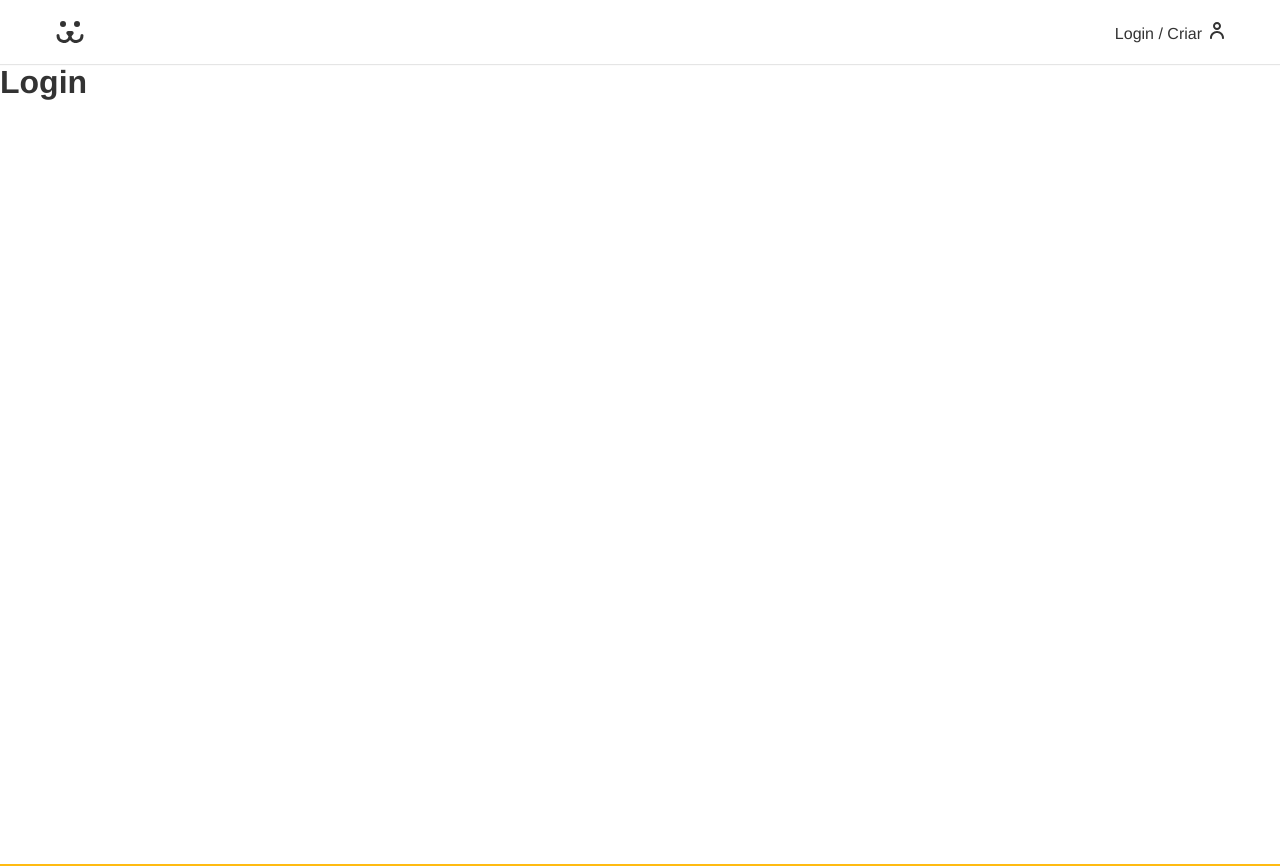
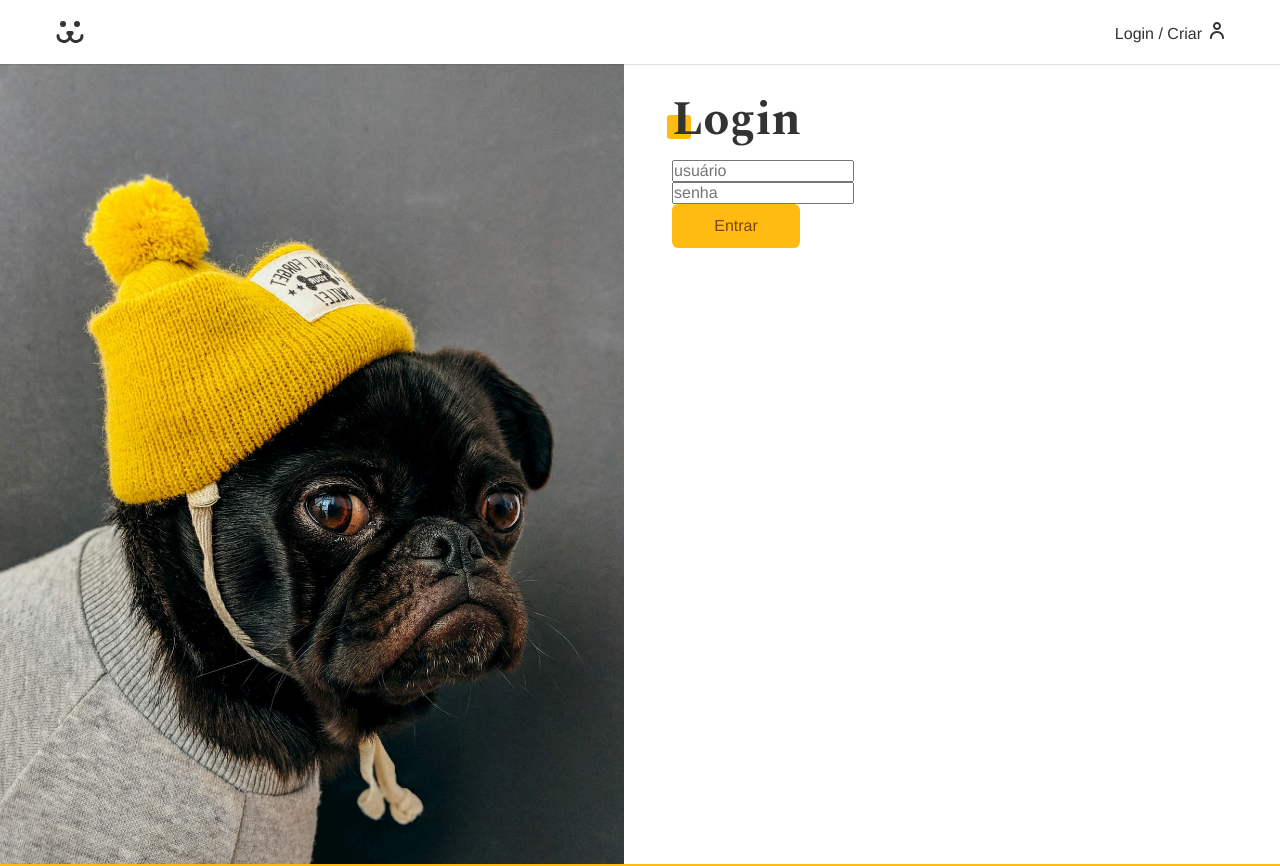
Before and after one commit to allangdasilva/projeto-dogs-next, a Next.js app: page /login in a window 1280 px wide. Shown: the top 866 px of the page. Built offline with nearby package versions, Linux system fonts and the light colour scheme.

Commit message:
Login/Formulário quase finalizados, falta configurar os inputs e estilizar o formulário

```diff
--- /dev/null
+++ b/src/actions/login.tsx
@@ -0,0 +1,38 @@
+"use server";
+
+import { TOKEN_POST } from "@/functions/api";
+import apiError from "@/functions/apiError";
+import { cookies } from "next/headers";
+
+// Como foi feito o uso do formState o primeiro argumento é o state, depois o formData
+// não é necessário informar o tipo pois não será usado em nenhum momento.
+export default async function login(state: {}, formData: FormData) {
+  const username = formData.get("username") as string | null;
+  const password = formData.get("password") as string | null;
+  try {
+    // Esse erro será jogado no error.message
+    if (!username || !password) throw new Error("Preencha os dados.");
+    const { url } = TOKEN_POST();
+    const response = await fetch(url, {
+      method: "POST",
+      // Como estou passando um formData, não precisa fazer o JSON.stringfy, e se não
+      // é um JSON eu tiro o headers com o content-type
+      body: formData,
+    });
+    if (!response.ok) throw new Error("Senha ou usuário inválidos.");
+    // a resposta desse fetch(POST) é um token caso o usuário e senha
+    // fornecidos(formData) sejam verdadeiras, e se não uma mensagem de erro
+    const data = await response.json();
+
+    (await cookies()).set("token", data.token, {
+      httpOnly: true,
+      secure: true,
+      sameSite: "lax",
+      // 1 dia para esse token expirar
+      maxAge: 60 * 60 * 24,
+    });
+    return { data: null, ok: true, error: "" };
+  } catch (error: unknown) {
+    return apiError(error);
+  }
+}
--- /dev/null
+++ b/src/app/login/layout.tsx
@@ -0,0 +1,16 @@
+import React from "react";
+import styles from "./login.module.css";
+
+export default async function LoginLayout({
+  children,
+}: {
+  children: React.ReactNode;
+}) {
+  return (
+    <>
+      <section className={styles.login}>
+        <div className={styles.forms}>{children}</div>
+      </section>
+    </>
+  );
+}
--- /dev/null
+++ b/src/app/login/login.module.css
@@ -0,0 +1,29 @@
+.login {
+  display: grid;
+  grid-template-columns: 1fr 1fr;
+  gap: 2rem;
+  min-height: 100vh;
+
+  &::before {
+    content: "";
+    display: block;
+    background: url("/imagens/login.jpg") no-repeat center center;
+    background-size: cover;
+  }
+}
+.forms {
+  max-width: 30rem;
+  padding: 1rem;
+}
+@media screen and (max-width: 40rem) {
+  .login {
+    grid-template-columns: 1fr;
+
+    &::before {
+      display: none;
+    }
+  }
+  .forms {
+    max-width: 100%;
+  }
+}
--- a/src/app/login/page.tsx
+++ b/src/app/login/page.tsx
@@ -1,9 +1,12 @@
+import FormLogin from "@/components/login/FormLogin";
+
 export default async function LoginPage() {
   return (
     <>
-      <main>
-        <h1>Login</h1>
-      </main>
+      <div className="animeLeft">
+        <h1 className="title">Login</h1>
+        <FormLogin />
+      </div>
     </>
   );
 }
--- a/src/components/feed/Feed.tsx
+++ b/src/components/feed/Feed.tsx
@@ -4,7 +4,7 @@ import FeedFotos from "./FeedFotos";
 export default function Feed({ fotos }: { fotos: Foto[] }) {
   return (
     <>
-      <div>
+      <div className="animeLeft">
         <FeedFotos fotos={fotos} />
       </div>
     </>
--- /dev/null
+++ b/src/components/forms/Button.module.css
@@ -0,0 +1,20 @@
+.button {
+  min-width: 8rem;
+  padding: 0.8rem 1.2rem;
+  border: none;
+  border-radius: 0.4rem;
+  cursor: pointer;
+  color: #764701;
+  background-color: #fb1;
+  transition: 0.2s;
+
+  &:hover,
+  &:focus {
+    outline: none;
+    box-shadow: 0px 0px 0px 3px #fea, 0px 0px 0px 4px #fb1;
+  }
+  &:disabled {
+    opacity: 0.5;
+    cursor: wait;
+  }
+}
--- /dev/null
+++ b/src/components/forms/Button.tsx
@@ -0,0 +1,14 @@
+import React from "react";
+import styles from "./Button.module.css";
+
+type ButtonType = React.ButtonHTMLAttributes<HTMLButtonElement>;
+
+export default function Button({ children, ...props }: ButtonType) {
+  return (
+    <>
+      <button {...props} className={styles.button}>
+        {children}
+      </button>
+    </>
+  );
+}
--- /dev/null
+++ b/src/components/login/FormLogin.tsx
@@ -0,0 +1,37 @@
+"use client";
+
+import login from "@/actions/login";
+import { useFormStatus } from "react-dom";
+import Button from "../forms/Button";
+import { useActionState } from "react";
+
+function ButtonForm() {
+  const { pending } = useFormStatus();
+  return (
+    <>
+      {pending ? (
+        <Button disabled={pending}>Carregando...</Button>
+      ) : (
+        <Button>Entrar</Button>
+      )}
+    </>
+  );
+}
+export default function FormLogin() {
+  const [state, action] = useActionState(login, {
+    ok: false,
+    error: "",
+    data: null,
+  });
+  return (
+    <>
+      {/* Se passamos a action aqui, o que a action irá receber é o FormData com as informações desse formulário  */}
+      <form action={action}>
+        <input type="text" name="username" placeholder="usuário" />
+        <input type="password" name="password" placeholder="senha" />
+        <ButtonForm />
+        <p>{state.error}</p>
+      </form>
+    </>
+  );
+}
--- /dev/null
+++ b/src/functions/api.tsx
@@ -0,0 +1,7 @@
+export const API_URL = "https://dogsapi.origamid.dev/json";
+
+export function TOKEN_POST() {
+  return {
+    url: API_URL + "/jwt-auth/v1/token",
+  };
+}
--- /dev/null
+++ b/src/functions/apiError.tsx
@@ -0,0 +1,11 @@
+export default function apiError(error: unknown): {
+  data: null;
+  ok: boolean;
+  error: string;
+} {
+  if (error instanceof Error) {
+    return { data: null, ok: false, error: error.message };
+  } else {
+    return { data: null, ok: false, error: "Erro genérico" };
+  }
+}
```
